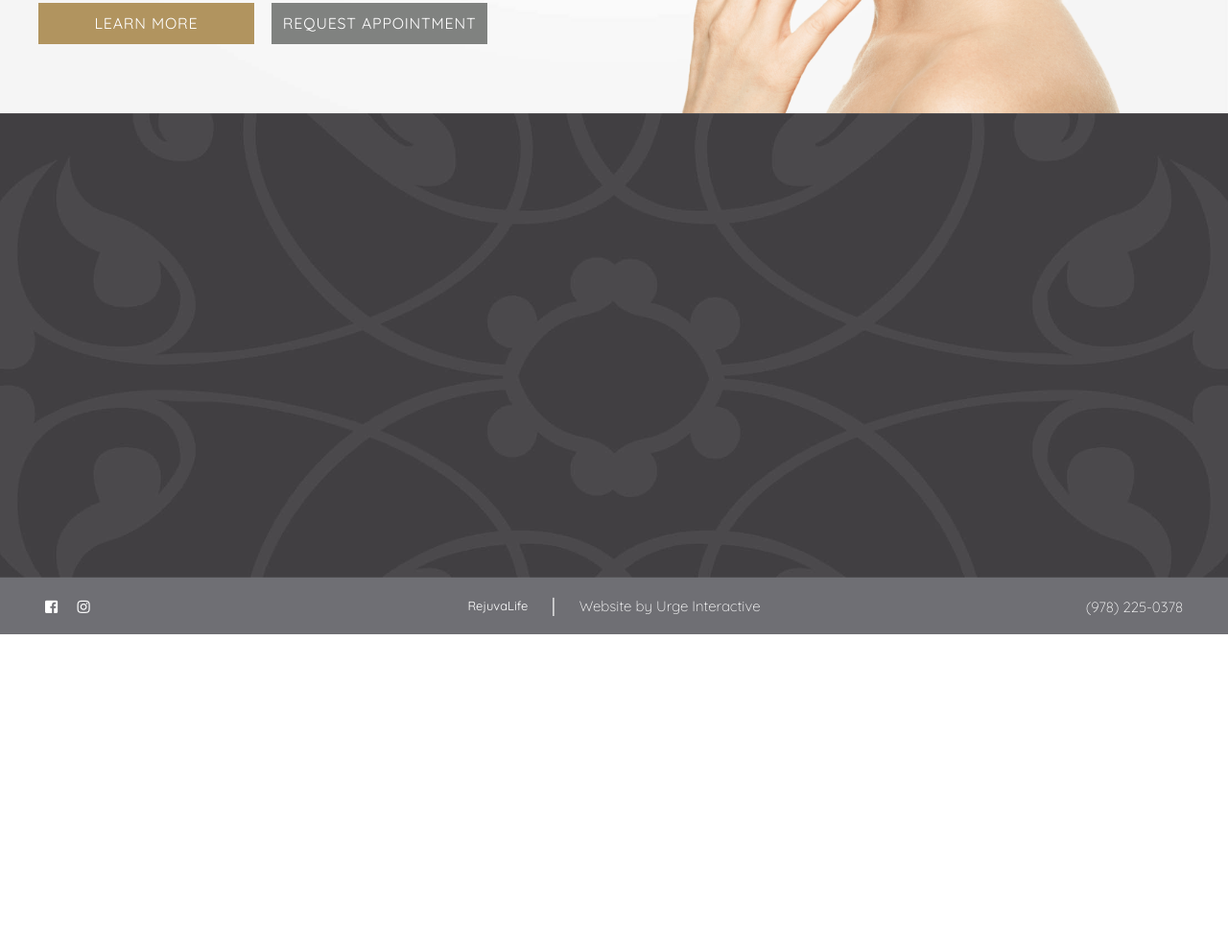
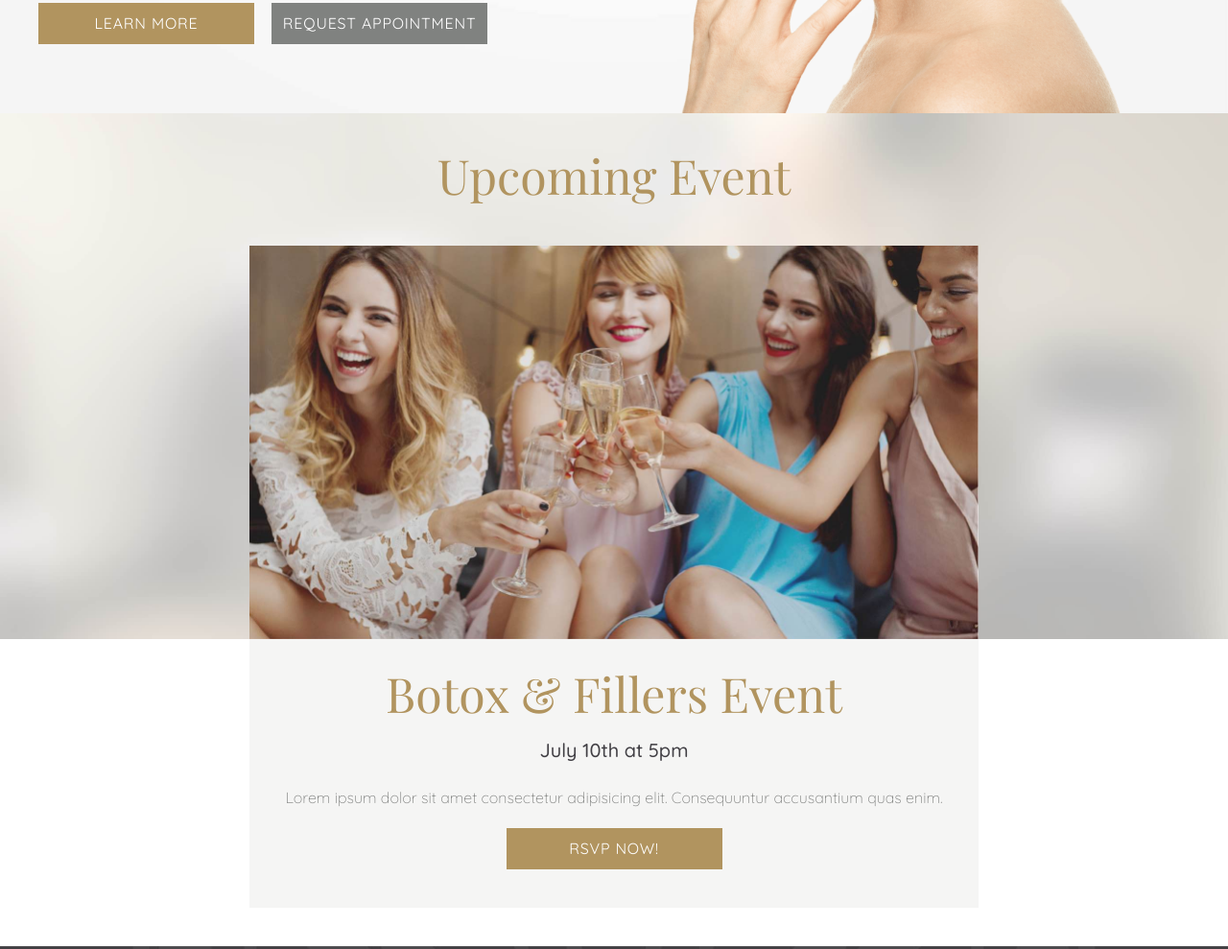
Before and after one commit to drbcreative/Stay_Beautiful-Static, a plain HTML site: page index.html in a window 1280 px wide. Shown: the part 4732-5721 px from the top of the page at 96% size. Before the commit the page ends 5393 px from the top, so only its background shows below. Drawn offline with nearby package versions, Linux system fonts and the light colour scheme; a script that the page names is missing; a web font is replaced by a local one.

Commit message:
event section complete

```diff
--- a/index.html
+++ b/index.html
@@ -386,6 +386,33 @@
       <!-- /kybella -->
 
       <!-- upcomming event -->
+      <section class="event">
+        <div class="event-top">
+          <div class="containerish">
+            <h2 class="color-main text-center mb-3 mb-md-5">
+              Upcoming Event
+            </h2>
+            <img src="img/event-img@2x.jpg" alt="" />
+          </div>
+        </div>
+        <div class="event-bottom">
+          <div class="containerish">
+            <div class="section-info text-center">
+              <h2 class="color-main">
+                Botox & Fillers Event
+              </h2>
+              <p class="lead-copy color-dark">
+                July 10th at 5pm
+              </p>
+              <p class="body-copy color-light-accent">
+                Lorem ipsum dolor sit amet consectetur adipisicing elit.
+                Consequuntur accusantium quas enim.
+              </p>
+              <a href="#" class="ui-btn ui-btn-main">RSVP NOW!</a>
+            </div>
+          </div>
+        </div>
+      </section>
       <!-- /upcomming event -->
 
       <!-- appointments -->
--- a/scss/partials/_responsive.scss
+++ b/scss/partials/_responsive.scss
@@ -188,6 +188,27 @@
     }
   }
   /* EVENT ******************************************************** */
+  .event {
+    .event-top {
+      min-height: 100px;
+      padding: 40px 20px 0 20px;
+      .containerish {
+        max-width: 760px !important;
+        display: grid;
+      }
+    }
+    .event-bottom {
+      min-height: 100px;
+      padding: 0px 20px 40px 20px;
+      .containerish {
+        max-width: 760px !important;
+        display: grid;
+        .section-info {
+          padding: 2rem 1rem;
+        }
+      }
+    }
+  }
   /* APPOINTMENTS ************************************************* */
   .appointments {
     background: url("../img/appointment-bg@2x.jpg") center / cover;
--- a/scss/partials/_sections.scss
+++ b/scss/partials/_sections.scss
@@ -148,6 +148,32 @@ section {
 /* -------------------------------------------------------------------------- */
 /* EVENT */
 /* -------------------------------------------------------------------------- */
+.event {
+  .event-top {
+    background: url("../../img/event-bg@2x.jpg") center / cover;
+    min-height: 100px;
+    padding: 40px 20px 0 20px;
+    .containerish {
+      display: grid;
+    }
+  }
+  .event-bottom {
+    background: $color-white;
+    min-height: 100px;
+    padding: 0px 20px 40px 20px;
+    .containerish {
+      display: grid;
+      .section-info {
+        background: $color-light;
+        padding: 1rem;
+
+        .lead-copy {
+          font-weight: 500 !important;
+        }
+      }
+    }
+  }
+}
 /* -------------------------------------------------------------------------- */
 /* APPOINTMENTS SECTION */
 /* -------------------------------------------------------------------------- */
```
Also changed, not shown: css/theme.min.css, 1 other file.
